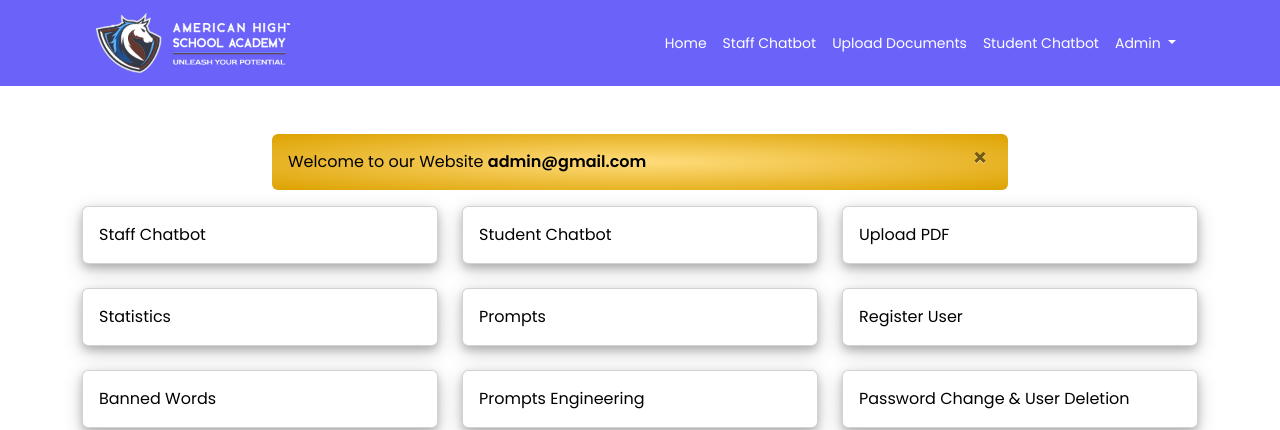
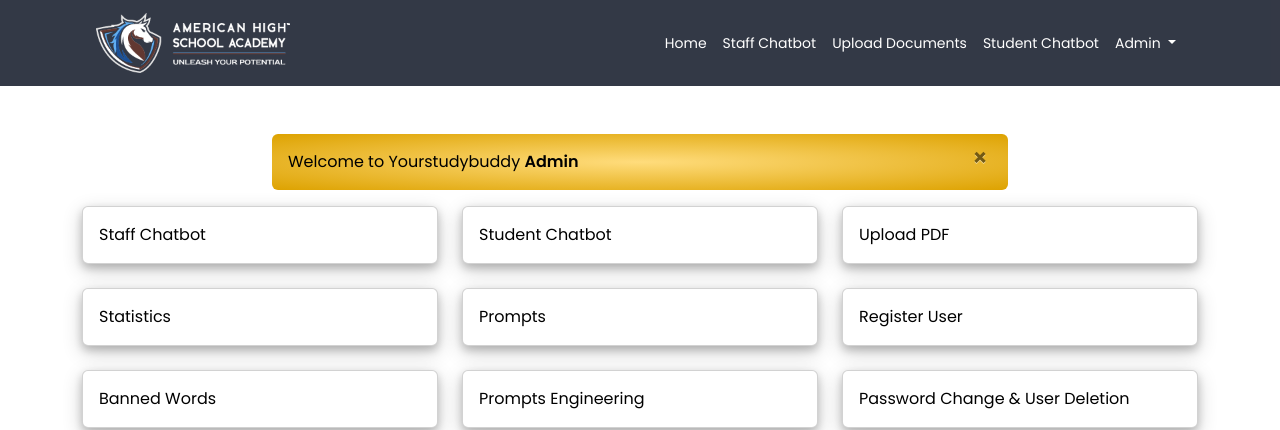
Before and after one commit to Mexasol/AI_tutor, a Django app: page / in a window 1280 px wide. Shown: the top 430 px of the page. Run offline with Django 4.2, Linux system fonts and the light colour scheme; a user stored in the database is signed in; parts of the project's set-up code (start-up, migrations or seed data) failed here and were passed over; some libraries are stand-ins or nearby versions.

```diff
--- a/ai_tutor/templates/ai_tutor/index.html
+++ b/ai_tutor/templates/ai_tutor/index.html
@@ -19,7 +19,7 @@
             {% if user.is_authenticated %}
             <div class="alert alert-success alert-dismissible" style="color:#000;background-image: radial-gradient(at center center, #ffdc7c 0%, #dda200 100%);border: none;">
                 <a href="#" class="close text-decoration-none" data-dismiss="alert" aria-label="close">&times;</a>
-                Welcome to our Website <b> {{ request.user }}</b>
+                Welcome to Yourstudybuddy <b> {{ request.user.first_name }}</b>
             </div>
             {% endif %}
         </div>
--- a/ai_tutor/templates/ai_tutor/navbar.html
+++ b/ai_tutor/templates/ai_tutor/navbar.html
@@ -1,7 +1,7 @@
 <!-- navbar -->
 {% load static %}
 <!-- Updated Navbar -->
-<nav class="navbar navbar-expand-lg navbar-dark pl-5 pr-5" style="background-color: #5B52FA; opacity: 0.9;">
+<nav class="navbar navbar-expand-lg navbar-dark pl-5 pr-5" style="background-color: #1e2432; opacity: 0.9;">
     <a class="navbar-brand ml-5" href="{% url 'index' %}"><img src="{% static 'images/logo-white.png' %}" alt="logo" width="200"></a>
     <button class="navbar-toggler" type="button" data-toggle="collapse" data-target="#navbarNav" aria-controls="navbarNav" aria-expanded="false" aria-label="Toggle navigation">
         <span class="navbar-toggler-icon"></span>
```
